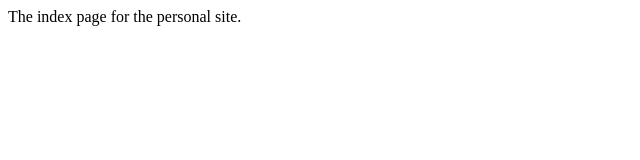
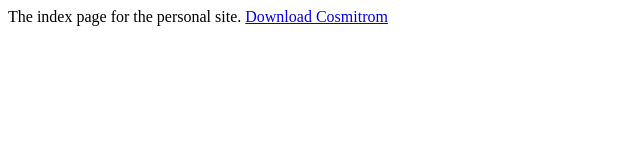
Before and after one commit to iah1m/iah1m.github.io, a plain HTML site: page index.html in a window 1280 px wide. Shown: the whole page, without its empty margins (0-640 px from the left). Drawn offline with Linux system fonts and the light colour scheme.

Commit message:
Added on main page

```diff
--- a/index.html
+++ b/index.html
@@ -1 +1,2 @@
 The index page for the personal site.
+<a href="iah1m.github.io/Cosmitrom/cosmitrom.7z">Download Cosmitrom</a>
```
